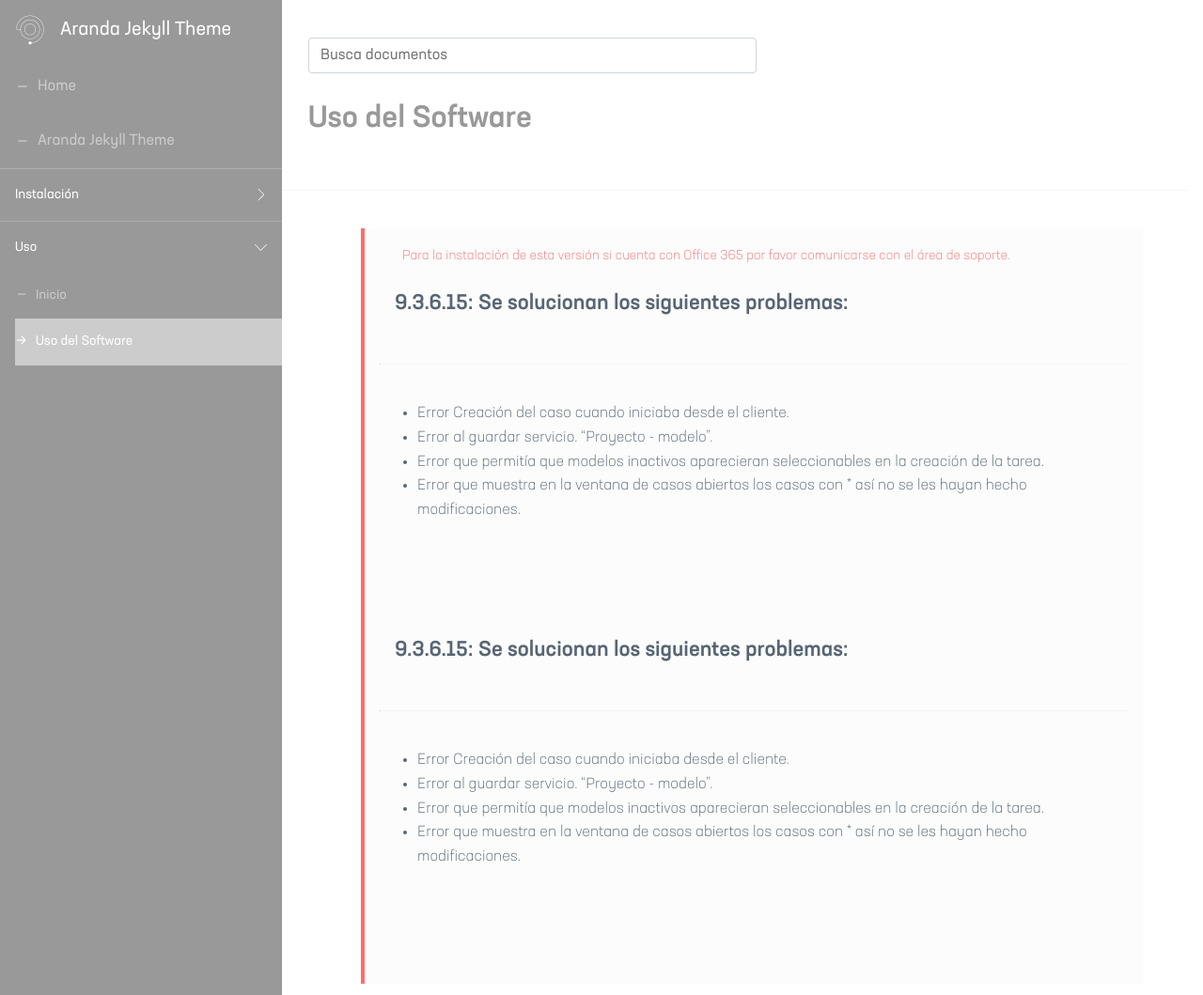
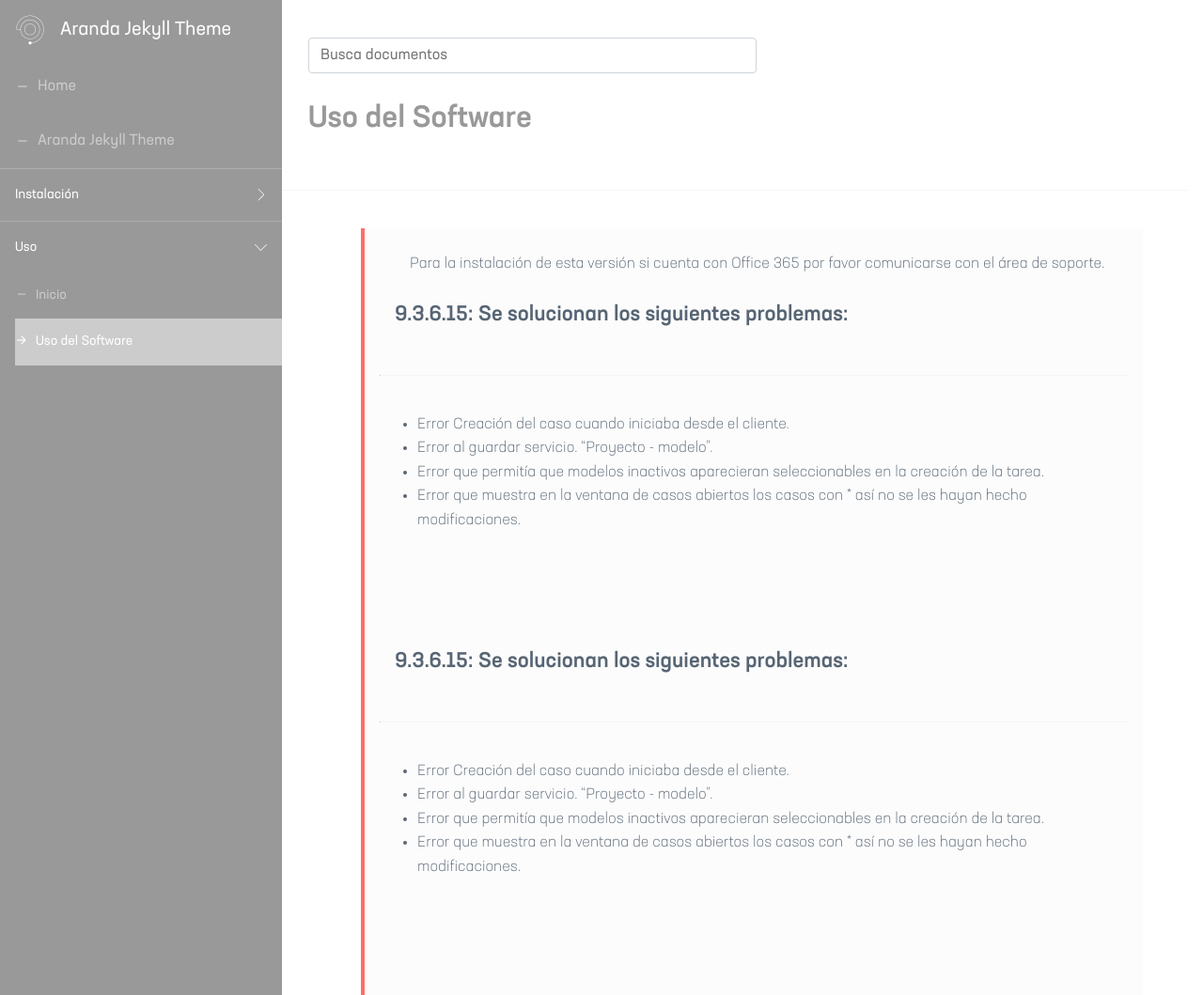
Before and after one commit to Nats85/Manuales-Aranda-Apis, a Jekyll site: the page built from docs/2.2-uso.md, in a window 1280 px wide and 1059 px high. Shown: the whole window at 94% size. Built offline with Jekyll 4.4.1, drawn with Linux system fonts in a browser that asks for light colours.

Commit message:
Update 2.2-uso.md

```diff
--- a/docs/2.2-uso.md
+++ b/docs/2.2-uso.md
@@ -8,7 +8,10 @@ sidebar: docs
 layout: post
 ---
 
-<div class="title_alert">{{ site.data.messages['instaladores'] }}</div>
+
+> Para la instalación de esta versión si cuenta con Office 365 por favor comunicarse con el área de soporte.
+
+
 ## 9.3.6.15: Se solucionan los siguientes problemas:
 ---
   - Error Creación del caso cuando iniciaba desde el cliente.
```
